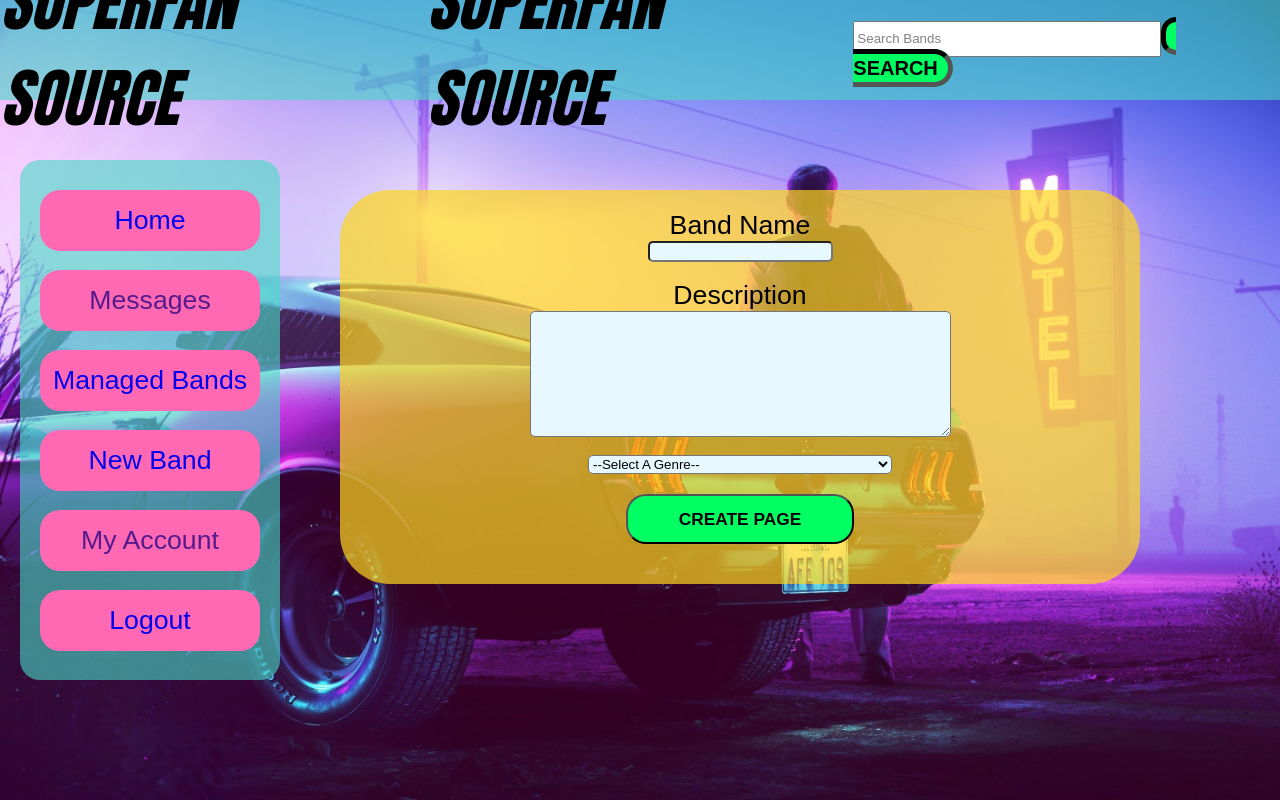
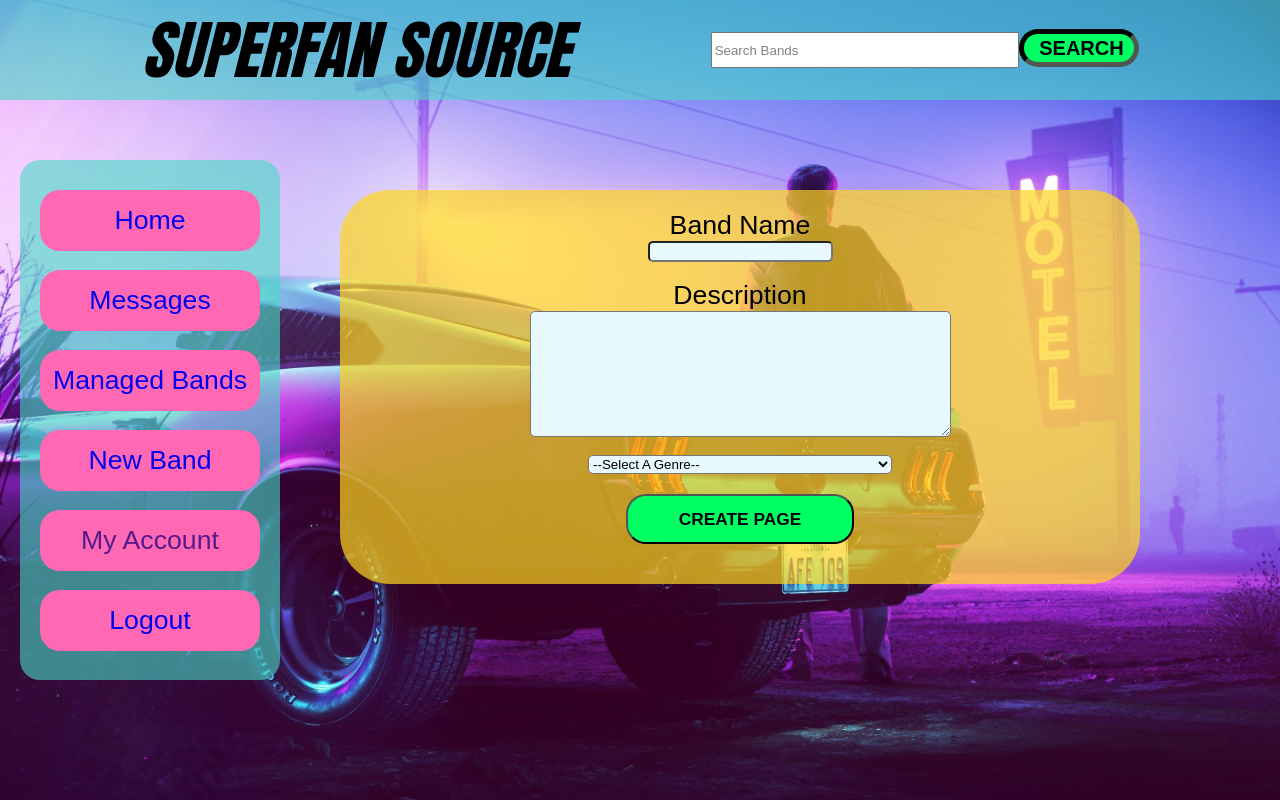
Before and after one commit to littsdj/superfan-source, a Vue app in the folder vue/: page /newband in a window 1280 px wide. Built offline with nearby package versions, Linux system fonts and the light colour scheme; sample sign-in values are in the browser's storage.

Commit message:
added messages link functionality

```diff
--- a/vue/src/components/TitleBar.vue
+++ b/vue/src/components/TitleBar.vue
@@ -15,9 +15,9 @@
       'title-bar-metal': bandGenreId == 10,
     }"
   >
+    <div id="titleBar">
     <h1 id="header">SUPERFAN SOURCE</h1>
-    <div id="titleBar">
-      <h1 id="header">SUPERFAN SOURCE</h1>
+
       <div class="searchElement">
         <input
           type="text"
@@ -92,6 +92,7 @@ export default {
   justify-content: space-evenly;
   margin: 0;
   height: 100px;
+  width: 100vw
 }
 .title-bar-generic {
   background-color: rgba(73, 218, 198, 0.6);
--- a/vue/src/components/sidebar.vue
+++ b/vue/src/components/sidebar.vue
@@ -19,7 +19,7 @@
       <router-link v-bind:to="{ name: 'home' }">Home</router-link>
     </div>
     <div class="navLink">
-      <a href="">Messages</a>
+      <router-link v-bind:to="{name: 'inbox' }">Messages</router-link>
     </div>
     <div class="navLink">
       <router-link
```
